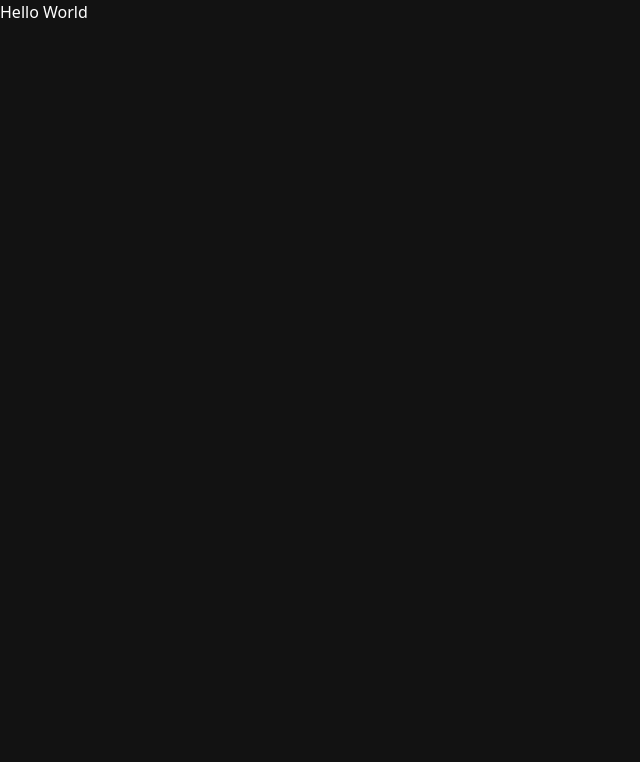
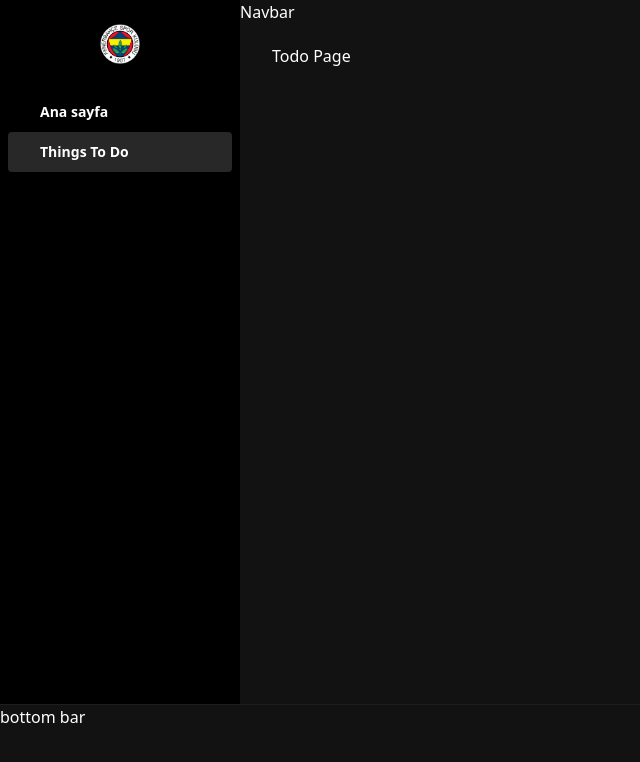
Before and after one commit to aliergul/react-milestone, a React (Create React App) app: page /todo in a window 1280 px wide. Shown: the top 762 px of the page, without its empty margins (0-640 px from the left). Built offline with nearby package versions, Linux system fonts and the light colour scheme.

Commit message:
Building components and website paging. Handling routing structure

```diff
--- a/src/App.js
+++ b/src/App.js
@@ -1,5 +1,18 @@
+import { BrowserRouter as Router } from "react-router-dom";
+import Sidebar from "./components/Sidebar";
+import Content from "./components/Content";
+import Bottombar from "./components/Bottombar";
+
 function App() {
-  return <div className="App">Hello World</div>;
+  return (
+    <Router>
+      <div className="wrapper">
+        <Sidebar />
+        <Content />
+      </div>
+      <Bottombar />
+    </Router>
+  );
 }
 
 export default App;
--- /dev/null
+++ b/src/components/Bottombar.js
@@ -0,0 +1,11 @@
+import React from "react";
+
+function Bottombar() {
+  return (
+    <div className="h-24 bg-footer border-t border-white border-opacity-5">
+      bottom bar
+    </div>
+  );
+}
+
+export default Bottombar;
--- /dev/null
+++ b/src/components/Content.js
@@ -0,0 +1,28 @@
+import React from "react";
+import Navbar from "./Navbar";
+import { Switch } from "react-router-dom";
+import { Route } from "react-router-dom";
+import Todo from "../pages/Todo/Todo";
+import Home from "../pages/Home/Home";
+
+function Content() {
+  return (
+    <main className="flex-auto overflow-auto">
+      <Navbar />
+      <div className="px-8 py-5">
+        <Switch>
+          <Route exact path="/">
+            <Home />
+          </Route>
+        </Switch>
+        <Switch>
+          <Route path="/todo">
+            <Todo />
+          </Route>
+        </Switch>
+      </div>
+    </main>
+  );
+}
+
+export default Content;
--- /dev/null
+++ b/src/components/Navbar.js
@@ -0,0 +1,7 @@
+import React from "react";
+
+function Navbar() {
+  return <div>Navbar</div>;
+}
+
+export default Navbar;
--- /dev/null
+++ b/src/components/Sidebar.js
@@ -0,0 +1,15 @@
+import React from "react";
+import Menu from "./Sidebar/Menu";
+import fenerbahce from "../img/fenerbahce.png";
+function Sidebar() {
+  return (
+    <aside className="w-60 pt-6 flex flex-shrink-0 flex-col bg-black">
+      <a href="/" className="flex items-center justify-center mb-7 px-6">
+        <img src={fenerbahce} alt="" className="h-10" />
+      </a>
+      <Menu />
+    </aside>
+  );
+}
+
+export default Sidebar;
--- /dev/null
+++ b/src/components/Sidebar/Menu.js
@@ -0,0 +1,35 @@
+import React from "react";
+import { NavLink } from "react-router-dom";
+
+function Menu() {
+  return (
+    <nav className="px-2">
+      <ul className="flex flex-col">
+        <li>
+          <NavLink
+            activeClassName="bg-active text-white"
+            exact
+            to={"/#"}
+            className="h-10 flex gap-x-4 items-center text-sm font-semibold text-link rounded hover:text-white px-4"
+          >
+            <span className="transition-all">{/* home icon */}</span>
+            Ana sayfa
+          </NavLink>
+        </li>
+        <li>
+          <NavLink
+            activeClassName="bg-active text-white"
+            exact
+            to={"/todo"}
+            className="h-10 flex gap-x-4 items-center text-sm font-semibold text-link rounded hover:text-white px-4"
+          >
+            <span className="transition-all">{/* todo icon */}</span>
+            Things To Do
+          </NavLink>
+        </li>
+      </ul>
+    </nav>
+  );
+}
+
+export default Menu;
--- /dev/null
+++ b/src/pages/Home/Home.js
@@ -0,0 +1,7 @@
+import React from "react";
+
+function Home() {
+  return <div>Home Page</div>;
+}
+
+export default Home;
--- /dev/null
+++ b/src/pages/Todo/Todo.js
@@ -0,0 +1,7 @@
+import React from "react";
+
+function Todo() {
+  return <div>Todo Page</div>;
+}
+
+export default Todo;
--- a/src/style.css
+++ b/src/style.css
@@ -451,6 +451,11 @@ html,
   flex-direction: column;
 }
 
+.wrapper {
+  height: calc(100% - 6rem);
+  display: flex;
+}
+
 *, ::before, ::after {
   --tw-border-spacing-x: 0;
   --tw-border-spacing-y: 0;
@@ -600,3 +605,133 @@ html,
   --tw-backdrop-saturate:  ;
   --tw-backdrop-sepia:  ;
 }
+
+.mb-7 {
+  margin-bottom: 1.75rem;
+}
+
+.flex {
+  display: flex;
+}
+
+.h-10 {
+  height: 2.5rem;
+}
+
+.h-24 {
+  height: 6rem;
+}
+
+.w-60 {
+  width: 15rem;
+}
+
+.flex-auto {
+  flex: 1 1 auto;
+}
+
+.flex-shrink-0 {
+  flex-shrink: 0;
+}
+
+.flex-col {
+  flex-direction: column;
+}
+
+.items-center {
+  align-items: center;
+}
+
+.justify-center {
+  justify-content: center;
+}
+
+.gap-x-4 {
+  -webkit-column-gap: 1rem;
+          column-gap: 1rem;
+}
+
+.overflow-auto {
+  overflow: auto;
+}
+
+.rounded {
+  border-radius: 0.25rem;
+}
+
+.border-t {
+  border-top-width: 1px;
+}
+
+.border-white {
+  --tw-border-opacity: 1;
+  border-color: rgb(255 255 255 / var(--tw-border-opacity));
+}
+
+.border-opacity-5 {
+  --tw-border-opacity: 0.05;
+}
+
+.bg-active {
+  --tw-bg-opacity: 1;
+  background-color: rgb(40 40 40 / var(--tw-bg-opacity));
+}
+
+.bg-black {
+  --tw-bg-opacity: 1;
+  background-color: rgb(0 0 0 / var(--tw-bg-opacity));
+}
+
+.px-8 {
+  padding-left: 2rem;
+  padding-right: 2rem;
+}
+
+.py-5 {
+  padding-top: 1.25rem;
+  padding-bottom: 1.25rem;
+}
+
+.px-2 {
+  padding-left: 0.5rem;
+  padding-right: 0.5rem;
+}
+
+.px-4 {
+  padding-left: 1rem;
+  padding-right: 1rem;
+}
+
+.px-6 {
+  padding-left: 1.5rem;
+  padding-right: 1.5rem;
+}
+
+.pt-6 {
+  padding-top: 1.5rem;
+}
+
+.text-sm {
+  font-size: 0.875rem;
+  line-height: 1.25rem;
+}
+
+.font-semibold {
+  font-weight: 600;
+}
+
+.text-white {
+  --tw-text-opacity: 1;
+  color: rgb(255 255 255 / var(--tw-text-opacity));
+}
+
+.transition-all {
+  transition-property: all;
+  transition-timing-function: cubic-bezier(0.4, 0, 0.2, 1);
+  transition-duration: 150ms;
+}
+
+.hover\:text-white:hover {
+  --tw-text-opacity: 1;
+  color: rgb(255 255 255 / var(--tw-text-opacity));
+}
```
Also changed, not shown: src/img/fenerbahce.png (added), src/img/fenerbahce.svg (added).
